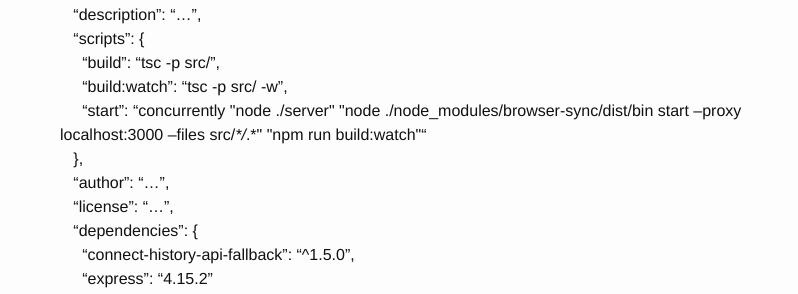
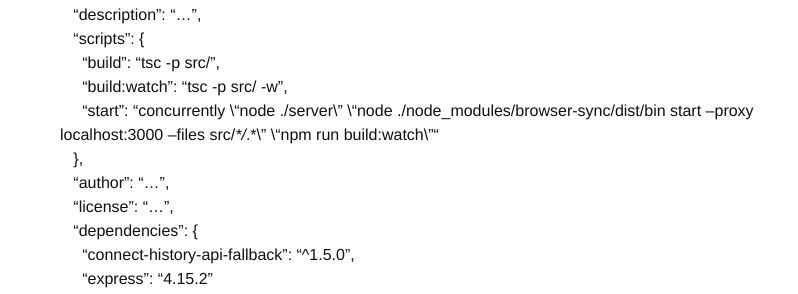
Before and after one commit to meir-ohayon/meir-ohayon.github.io, a Jekyll site: the page built from _posts/2018-01-21-adjusting-angular-plunker-setup-for-local-development-setup.md, in a window 1280 px wide and 900 px high, scrolled down 2049 px. Shown: the part 158-452 px from the top of the window, without its empty margins (240-1038 px from the left). Built offline with Jekyll 4.4.1, drawn with Linux system fonts in a browser that asks for light colours; comment, search, counter and statistics services are not loaded.

```diff
--- a/_posts/2018-01-21-adjusting-angular-plunker-setup-for-local-development-setup.md
+++ b/_posts/2018-01-21-adjusting-angular-plunker-setup-for-local-development-setup.md
@@ -25,7 +25,7 @@ Create the file tsconfig.json and copy its content from here:<br>
 
 ## Back in the root folder
 1.	Create new file: server.js and put in it this content:<br>process.env.NODE_ENV = 'production';<br>var history = require('connect-history-api-fallback');<br>var express = require('express');<br>var app = express();<br>app.use(history({ htmlAcceptHeaders: ['text/html', 'application/xhtml+xml'] }));<br>app.use(express.static(__dirname)); <br>app.listen(3000);<br>console.log('App listening on port 3000');
-2.	Create new file: package.json and put in it this content:<br>{<br>  &nbsp;&nbsp;  "name": "…",<br>  &nbsp;&nbsp;  "version": "…",<br>  &nbsp;&nbsp;  "description": "…",<br>  &nbsp;&nbsp;  "scripts": {<br>   &nbsp;&nbsp;&nbsp;&nbsp;    "build": "tsc -p src/",<br>   &nbsp;&nbsp;&nbsp;&nbsp;    "build:watch": "tsc -p src/ -w",<br>   &nbsp;&nbsp;&nbsp;&nbsp;    "start": "concurrently \"node ./server\" \"node ./node_modules/browser-sync/dist/bin start --proxy localhost:3000 --files src/**/*.*\" \"npm run build:watch\""<br> &nbsp;&nbsp;   },<br>  &nbsp;&nbsp;  "author": "…",<br>  &nbsp;&nbsp;  "license": "…",<br>  &nbsp;&nbsp;  "dependencies": {<br>     &nbsp;&nbsp;&nbsp;&nbsp;    "connect-history-api-fallback": "^1.5.0",<br>   &nbsp;&nbsp;&nbsp;&nbsp;      "express": "4.15.2"<br>  &nbsp;&nbsp;  },<br>  &nbsp;&nbsp;  "devDependencies": {<br>   &nbsp;&nbsp;&nbsp;&nbsp;     "browser-sync": "^2.23.5",<br>   &nbsp;&nbsp;&nbsp;&nbsp;     "concurrently": "^3.2.0"<br>  &nbsp;&nbsp;  }<br>}<br>Install the dependencies by running npm install and after that run the application by running npm start – if everything is OK your browser will be launched automatically with your starting project page.<br>
+2.	Create new file: package.json and put in it this content:<br>{<br>  &nbsp;&nbsp;  "name": "…",<br>  &nbsp;&nbsp;  "version": "…",<br>  &nbsp;&nbsp;  "description": "…",<br>  &nbsp;&nbsp;  "scripts": {<br>   &nbsp;&nbsp;&nbsp;&nbsp;    "build": "tsc -p src/",<br>   &nbsp;&nbsp;&nbsp;&nbsp;    "build:watch": "tsc -p src/ -w",<br>   &nbsp;&nbsp;&nbsp;&nbsp;    "start": "concurrently \\"node ./server\\" \\"node ./node_modules/browser-sync/dist/bin start --proxy localhost:3000 --files src/**/*\.\*\\" \\"npm run build:watch\\""<br> &nbsp;&nbsp;   },<br>  &nbsp;&nbsp;  "author": "…",<br>  &nbsp;&nbsp;  "license": "…",<br>  &nbsp;&nbsp;  "dependencies": {<br>     &nbsp;&nbsp;&nbsp;&nbsp;    "connect-history-api-fallback": "^1.5.0",<br>   &nbsp;&nbsp;&nbsp;&nbsp;      "express": "4.15.2"<br>  &nbsp;&nbsp;  },<br>  &nbsp;&nbsp;  "devDependencies": {<br>   &nbsp;&nbsp;&nbsp;&nbsp;     "browser-sync": "^2.23.5",<br>   &nbsp;&nbsp;&nbsp;&nbsp;     "concurrently": "^3.2.0"<br>  &nbsp;&nbsp;  }<br>}<br>Install the dependencies by running npm install and after that run the application by running npm start – if everything is OK your browser will be launched automatically with your starting project page.<br>
 
 ## Notes:
 1.	The plunker setup uses CDN from <https://unpkg.com/> - of course you can change this to be installed locally  in your computer by adding them as dependencies (some of them needs to be in the dependencies section and some in the devDependencies section) in the package.json file and installing them with npm install, then you also need to change line in the systemjs.config.js file, from: paths: { 'npm:': 'https://unpkg.com/' }, to: paths: { 'npm:': ' node_modules/' },
```
